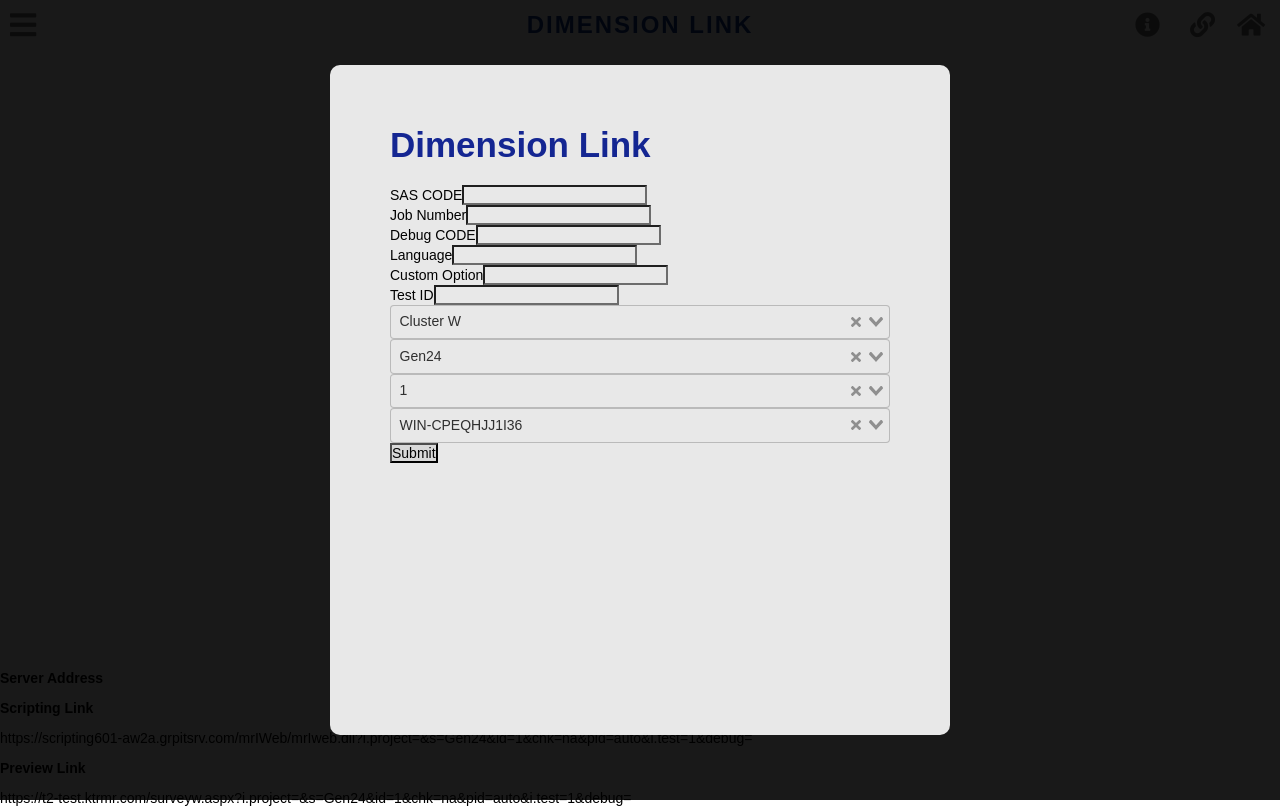
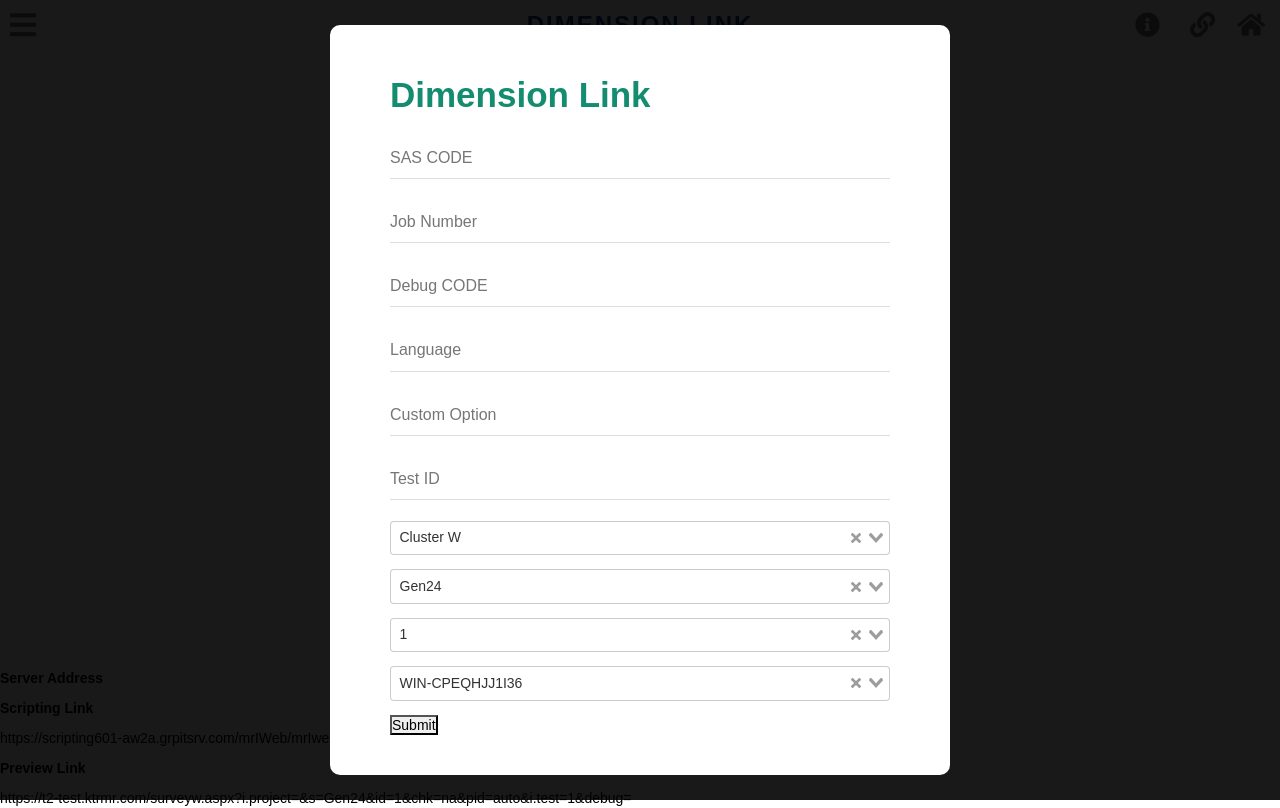
Before and after one commit to adc0612/Dimension_Link, a Vue app: page / in a window 1280 px wide. Shown: the top 808 px of the page. Built offline with nearby package versions, Linux system fonts and the light colour scheme; what vue-clipboards would draw is missing.

Commit message:
191202 2nd commit

```diff
--- a/src/components/InputForm.vue
+++ b/src/components/InputForm.vue
@@ -6,9 +6,9 @@
             <!-- <p class="info_txt">Type SAS Code to start</p> -->
           </div>
           <div class="textFieldWrap">
-			<div class="item_wrap" :class="{focus: focusState}">
+			<div class="item_wrap" :class="{focus: focusState1}">
 				<label for="sasCode" class="item_text">SAS CODE</label>
-				<input type="text" @focus="focusState=true" @blur="focusState=false" v-model="sasCodeTxt" name="sasCode" id="sasCode" v-on:keyup.enter="submitForm">
+				<input type="text" @focus="focusState1=true" @blur="focusState1=false" v-model="sasCodeTxt" name="sasCode" id="sasCode" v-on:keyup.enter="submitForm">
 				<!-- <input type="text" :value="sasCodeTxt" name="SASCODE" id="SASCODE" v-on:keyup.enter="submitForm"> -->
 			</div>
             <Modal v-if="showModalSas" @close="showModalSas = false">
@@ -29,25 +29,25 @@
                     Debug code should be in numeric
                 </div>
             </Modal>
-			<div class="item_wrap" :class="{focus: focusState}">
+			<div class="item_wrap" :class="{focus: focusState2}">
 				<label for="jobNum" class="item_text">Job Number</label>
-				<input type="text" v-model="jobNumTxt" name="jobNum" id="jobNum" v-on:keyup.enter="submitForm">
+				<input type="text" @focus="focusState2=true" @blur="focusState2=false" v-model="jobNumTxt" name="jobNum" id="jobNum" v-on:keyup.enter="submitForm">
 			</div>
-			<div class="item_wrap">
+			<div class="item_wrap" :class="{focus: focusState3}">
 				<label for="debugCode" class="item_text">Debug CODE</label>
-				<input type="text" v-model="debugCodeTxt" name="debugCode" id="debugCode" v-on:keyup.enter="submitForm">
+				<input type="text" @focus="focusState3=true" @blur="focusState3=false" v-model="debugCodeTxt" name="debugCode" id="debugCode" v-on:keyup.enter="submitForm">
 			</div>
-			<div class="item_wrap">
+			<div class="item_wrap" :class="{focus: focusState4}">
 				<label for="languageCode" class="item_text">Language</label>
-				<input type="text" v-model="languageCodeTxt" name="languageCode" id="languageCode" value="" v-on:keyup.enter="submitForm">
+				<input type="text" @focus="focusState4=true" @blur="focusState4=false" v-model="languageCodeTxt" name="languageCode" id="languageCode" value="" v-on:keyup.enter="submitForm">
 			</div>
-			<div class="item_wrap">
+			<div class="item_wrap" :class="{focus: focusState5}">
 				<label for="customOpt" class="item_text">Custom Option</label>
-				<input type="text" v-model="customOptTxt" name="customOpt" id="customOpt" v-on:keyup.enter="submitForm">
+				<input type="text" @focus="focusState5=true" @blur="focusState5=false" v-model="customOptTxt" name="customOpt" id="customOpt" v-on:keyup.enter="submitForm">
 			</div>
-			<div class="item_wrap">
+			<div class="item_wrap" :class="{focus: focusState6}">
 				<label for="testID" class="item_text">Test ID</label>
-				<input type="text" v-model="testIDCodeTxt" name="testID" id="testID" v-on:keyup.enter="submitForm">
+				<input type="text" @focus="focusState6=true" @blur="focusState6=false" v-model="testIDCodeTxt" name="testID" id="testID" v-on:keyup.enter="submitForm">
 			</div>
           </div>
           <div class="select_wrap">
@@ -113,7 +113,12 @@ export default {
         showModalDebug: false,
         regex: /[0-9]+/,
 
-        focusState: false,
+        focusState1: false,
+        focusState2: false,
+        focusState3: false,
+        focusState4: false,
+        focusState5: false,
+        focusState6: false,
       }
     },
     computed: {
@@ -220,18 +225,68 @@ export default {
         left: 0;
         right: 0;
         margin: auto;
-        width: 500px;
-        height: 550px;
-        padding: 60px;
+        max-width: 500px;
+        min-width: 300px;
+        height: 650px;
+        padding: 50px 60px;
         -webkit-border-radius: 10px;
         -moz-border-radius: 10px;
         border-radius: 10px;
         background: #fff;
-        opacity: 0.9;
         /* background: url("../assets/img/woodPatern.png"); */
     }
+    .item_wrap{
+        display: block;
+        position: relative;
+        z-index: 1;
+        margin: 1.5em 0;
+    }
+    .item_wrap > label{
+        position: absolute;
+        top: -3px;
+        left: auto;
+        max-width: 100%;
+        height: 2.7em;
+        line-height: 2.7em;
+        color: #767676;
+        font-size: 1.142em;
+        cursor: text;
+        overflow: hidden;
+        text-overflow: ellipsis;
+        white-space: nowrap;
+        -webkit-transition: all .2s;
+        transition: all .2s;
+        z-index: -1;
+        pointer-events: none;
+        -webkit-font-smoothing: antialiased;
+        -webkit-transform: translate3d(0, 3px, 0) scale(1);
+        transform: translate3d(0, 3px, 0) scale(1);
+        -webkit-transform-origin: left top;
+        transform-origin: left top;
+    }
+    .item_wrap > input{
+        display: block;
+        width: 100%;
+        color:#000;
+        border: none;
+        border-bottom-color: currentcolor;
+        border-bottom-style: none;
+        border-bottom-width: medium;
+        border-bottom: 1px solid#DDD;
+        background-color:transparent;
+        box-sizing: border-box;
+        height: 2.7em;
+        line-height: 1.2;
+        font-size: 1.142em;
+    }
     .item_wrap.focus > label{
-        color:blue;
+        top: -1.9em;
+    left: auto;
+    font-size: 0.875em;
+        color:#138c6f;
+    }
+    .select_box{
+        margin:1em 0;
     }
     .closeModalBtn{
         float: right;
@@ -241,7 +296,7 @@ export default {
         clear: both;
     }
     .header_txt{
-        color:#1428a0;
+        color:#138c6f;
         font-size: 35px;
     }
     .header_wrap{
```
